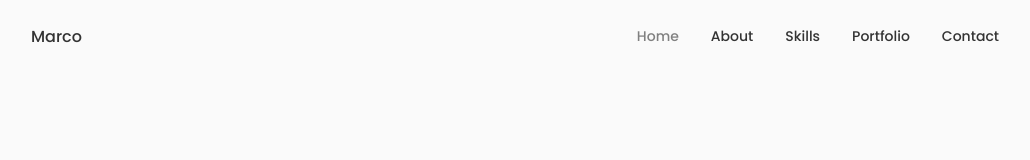
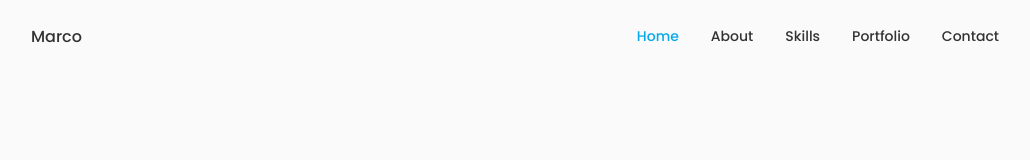
Before and after one commit to MarcoRosselDev/portafollio, a React (Create React App) app: page / in a window 1280 px wide. Shown: the top 160 px of the page, without its empty margins (125-1155 px from the left). Built offline with nearby package versions, Linux system fonts and the light colour scheme.

Commit message:
adding blue changes

```diff
--- a/src/App.css
+++ b/src/App.css
@@ -10,7 +10,9 @@
   --hue: 0;
   --sat: 0%;
   --title-color: hsl(var(--hue), var(--sat), 20%);
-  --title-color-dark: hsl(var(--hue), var(--sat), 50%);
+  /* rgb(6, 169, 233) */
+  --title-color-dark: rgb(6, 169, 233);
+  /* --title-color-dark: hsl(var(--hue), var(--sat), 50%); */
   --text-color: hsl(var(--hue), var(--sat), 46%);
   --body-color: hsl(var(--hue), var(--sat), 98%);
   --container-color: #fff;
```
